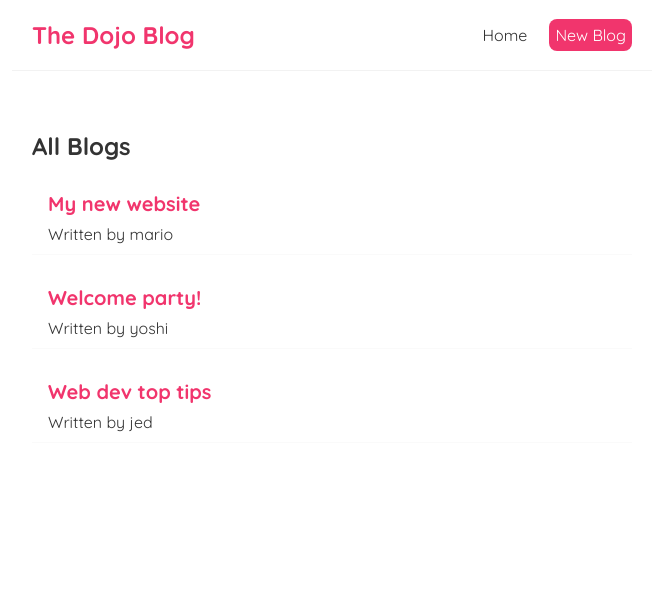
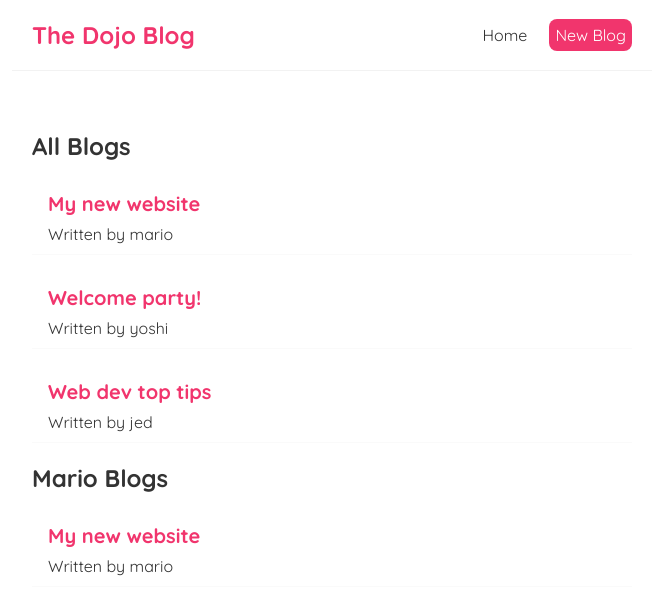
Before and after one commit to orvinjedalava/Demos, a React (Create React App) app in the folder NetNinja/dojo-blog/: page / in a window 1280 px wide. Shown: the top 614 px of the page, without its empty margins (308-971 px from the left). Built offline with nearby package versions, Linux system fonts and the light colour scheme.

Commit message:
Updates from finishing Tutorial #12 - Reusing Components

```diff
--- a/NetNinja/dojo-blog/src/components/Home.tsx
+++ b/NetNinja/dojo-blog/src/components/Home.tsx
@@ -10,6 +10,7 @@ export const Home: React.FC = () => {
     return (
         <div className="home">
             <BlogList title='All Blogs' blogs={blogs}/>
+            <BlogList title='Mario Blogs' blogs={blogs.filter(blog => blog.author === 'mario')}/>
         </div>
     )
 }
```
